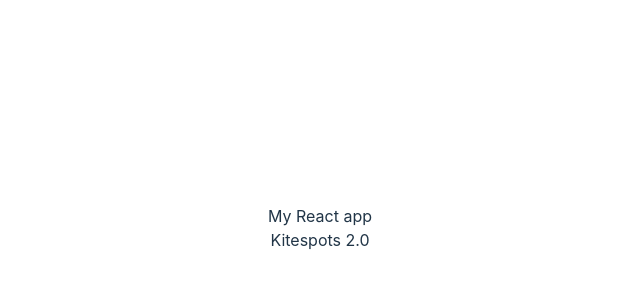
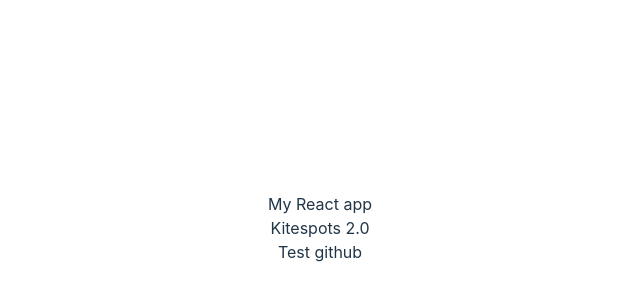
Before and after one commit to henrikgb/kitespots-react-ui-vite, a React (Vite) app: page / in a window 1280 px wide. Shown: the part 172-472 px from the top of the page, without its empty margins (320-960 px from the left). Built offline with nearby package versions, Linux system fonts and the light colour scheme.

Commit message:
test github

```diff
--- a/src/App.tsx
+++ b/src/App.tsx
@@ -6,6 +6,7 @@ function App() {
     <>
         <div>My React app</div>
         <div>Kitespots 2.0</div>
+        <div>Test github</div>
     </>
   )
 }
```
